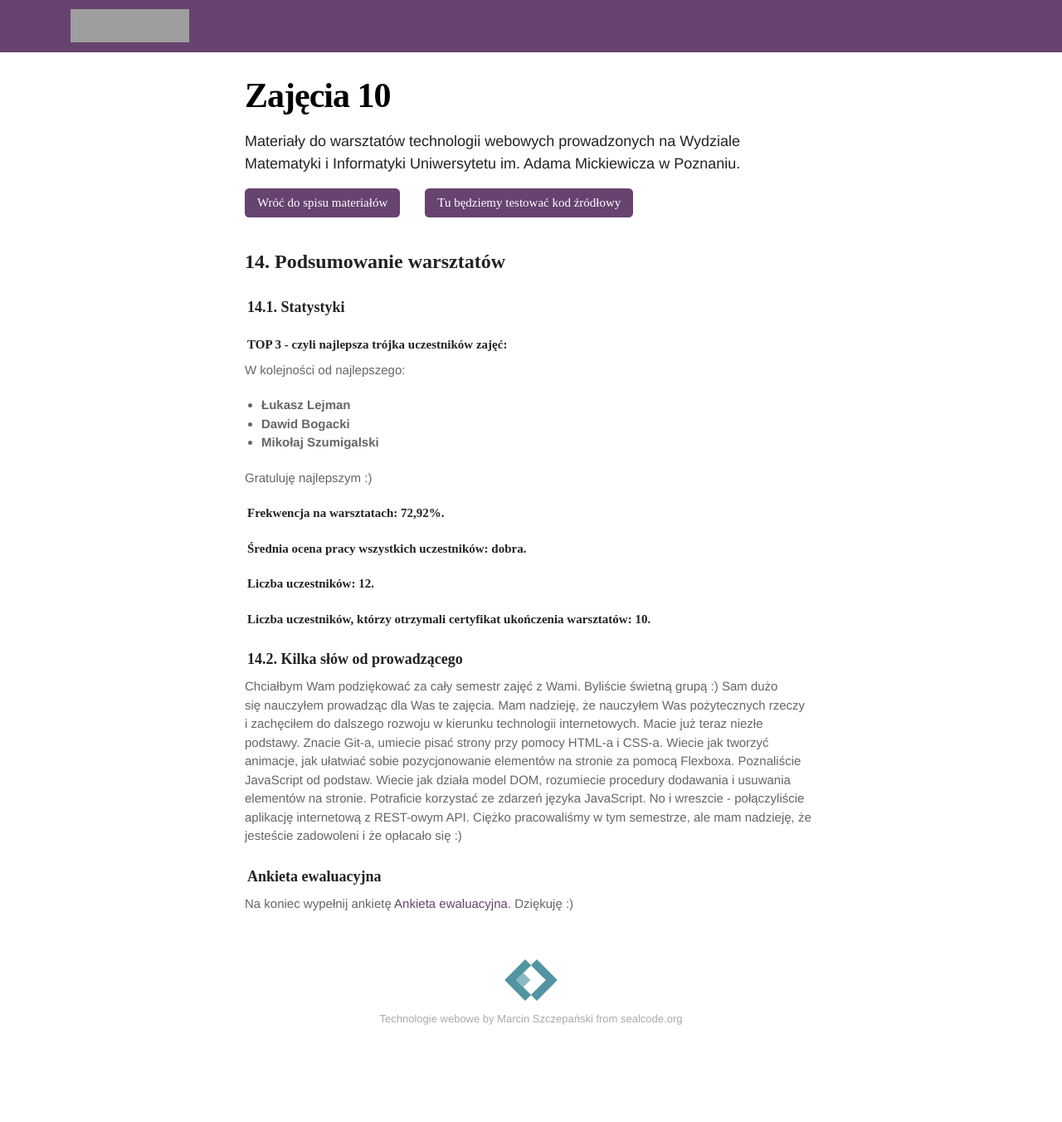
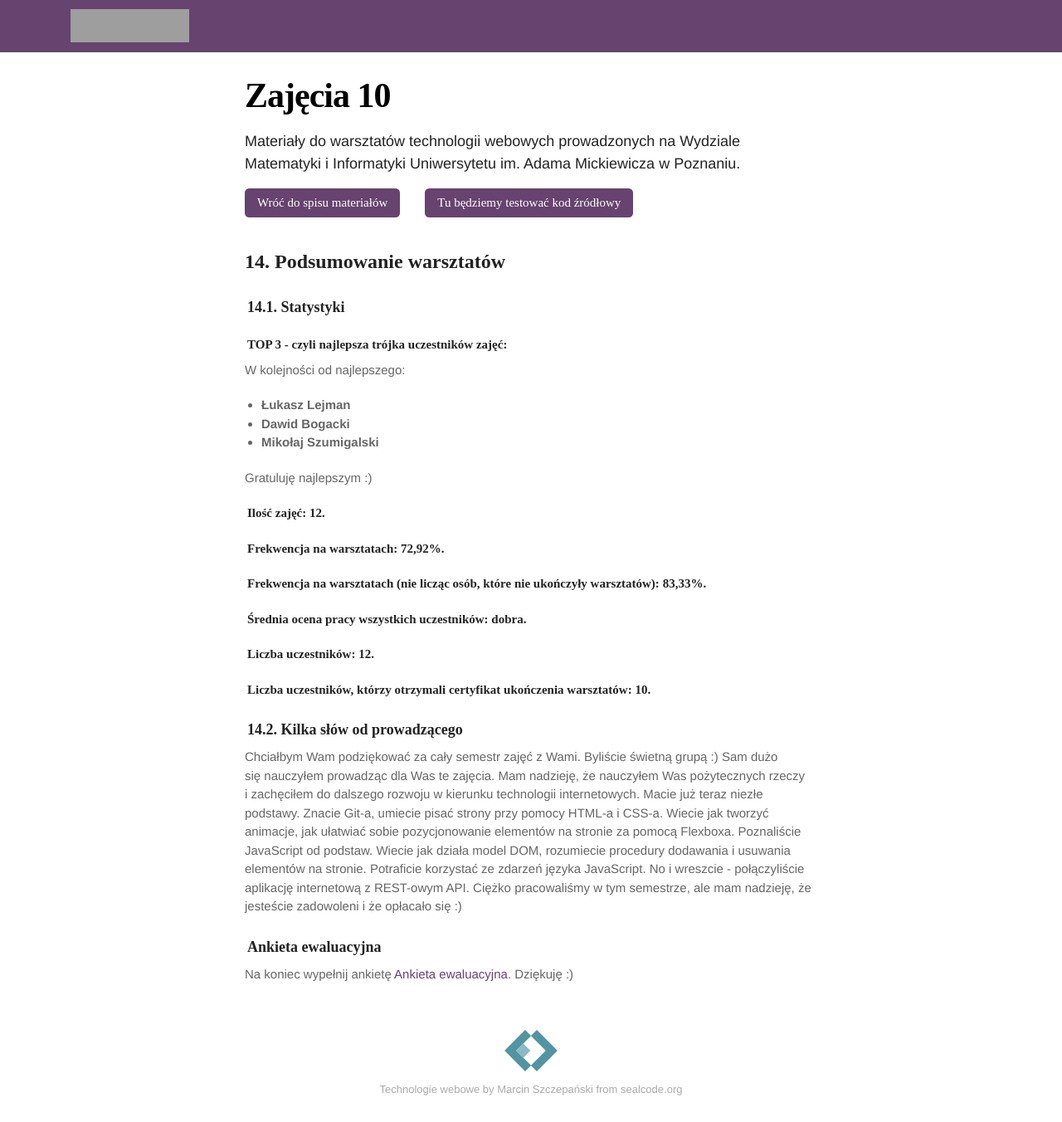
Before and after one commit to marcin-szczepanski/TWE, a Jekyll site: the page built from zajecia/1B/zaj10.md, in a window 1280 px wide. Shown: the whole page at 83% size. Built offline with Jekyll 4.4.1, drawn with Linux system fonts in a browser that asks for light colours; some web fonts are replaced; before the commit the page ends 1267 px from its top, so only the background shows below that; grey boxes are pictures that could not be loaded.

Commit message:
Modify zaj10.md

```diff
--- a/zajecia/1B/zaj10.md
+++ b/zajecia/1B/zaj10.md
@@ -22,7 +22,11 @@ W kolejności od najlepszego:
 
 Gratuluję najlepszym :)
 
+#### Ilość zajęć: **12**.
+
 #### Frekwencja na warsztatach: **72,92%**.
+
+#### Frekwencja na warsztatach (nie licząc osób, które nie ukończyły warsztatów): **83,33%**.
 
 #### Średnia ocena pracy wszystkich uczestników: **dobra**.
 
```
